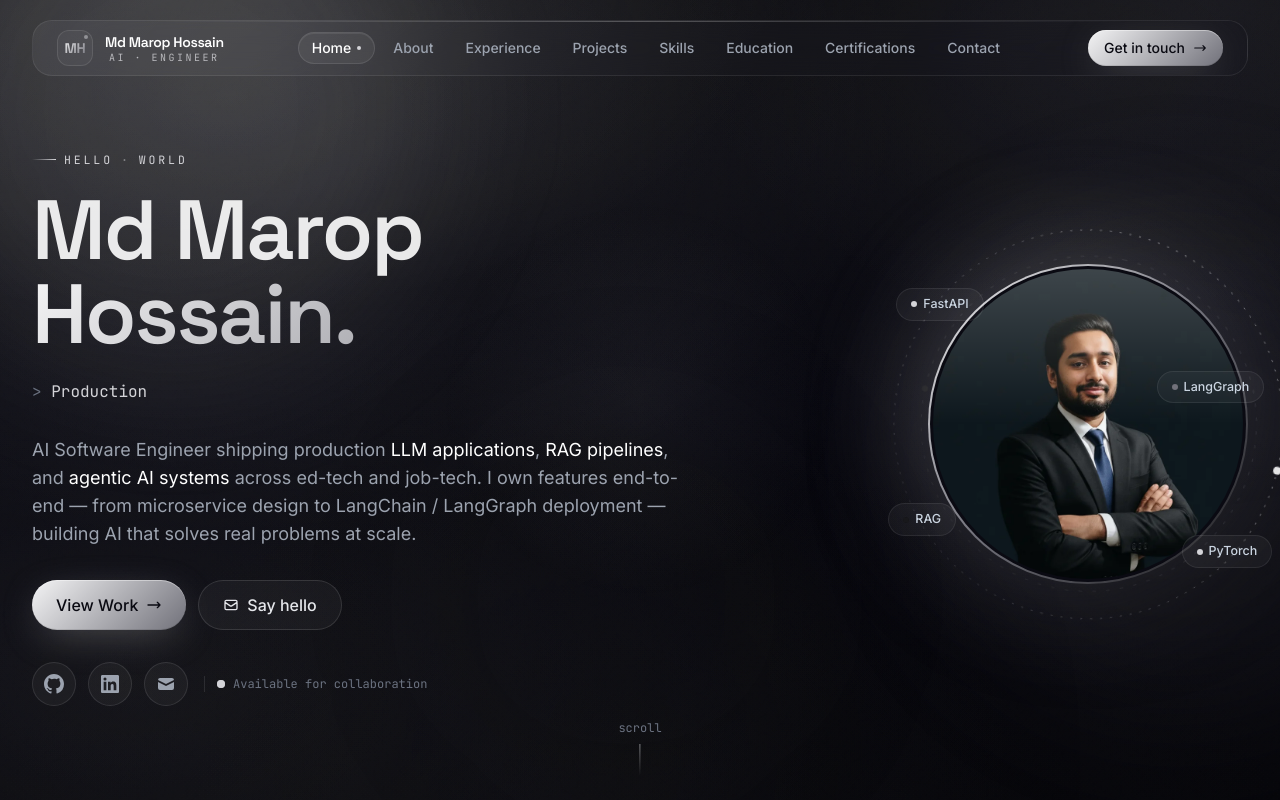
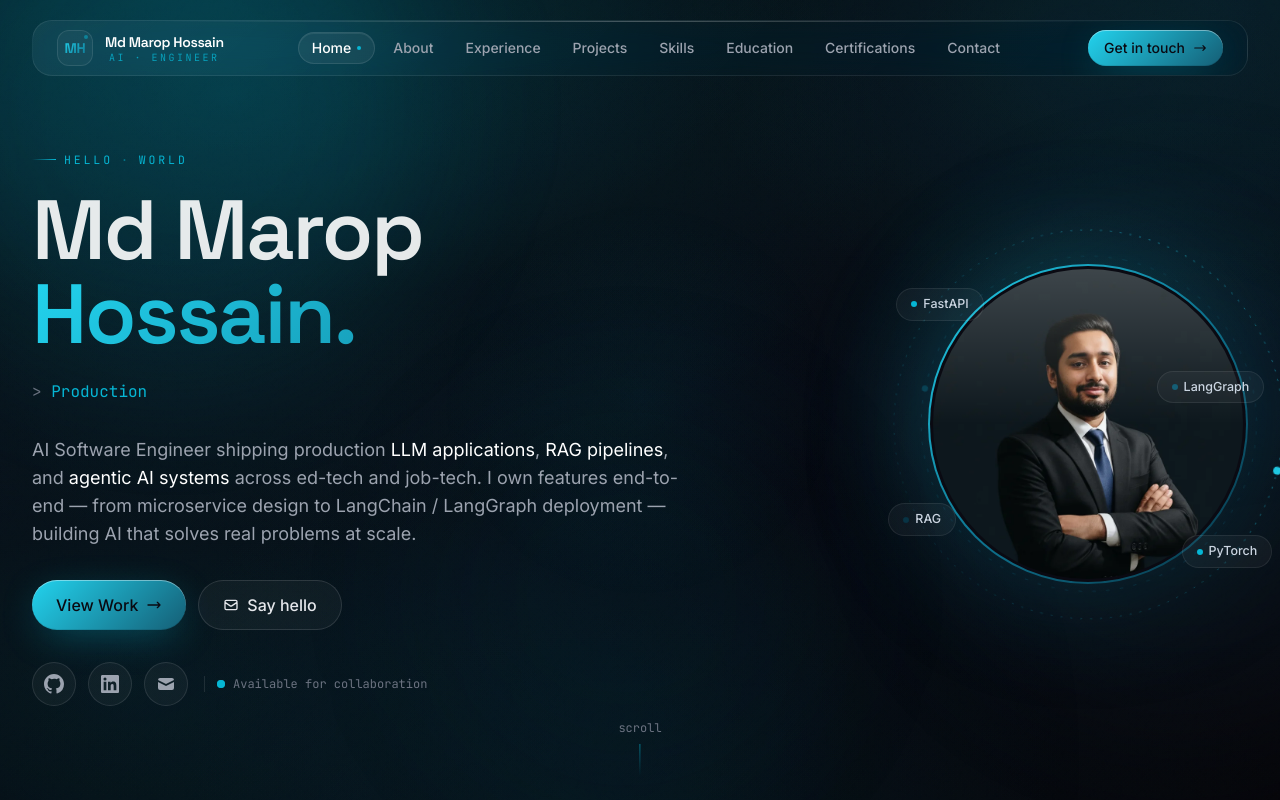
Before and after one commit to md-marop-hossain/md-marop-hossain.github.io, a React (Vite) app: page / in a window 1280 px wide. Shown: the top 800 px of the page. Built offline with nearby package versions, Linux system fonts and the light colour scheme.

Commit message:
Tune dark cyan gradient theme

```diff
--- a/src/App.jsx
+++ b/src/App.jsx
@@ -240,19 +240,19 @@ const certifications = [
 const accentClass = {
   frost: {
     border: "hover:border-frost/40",
-    glow: "group-hover:shadow-[0_0_60px_-10px_rgba(212,212,216,0.3)]",
+    glow: "group-hover:shadow-[0_0_60px_-10px_rgba(6,182,212,0.35)]",
     text: "text-frost",
     bg: "from-frost/20 via-frost/5 to-transparent",
   },
   violet: {
     border: "hover:border-violet-glow/40",
-    glow: "group-hover:shadow-[0_0_60px_-10px_rgba(113,113,122,0.32)]",
+    glow: "group-hover:shadow-[0_0_60px_-10px_rgba(14,116,144,0.35)]",
     text: "text-violet-glow",
     bg: "from-violet-glow/20 via-violet-glow/5 to-transparent",
   },
   magenta: {
     border: "hover:border-magenta-glow/40",
-    glow: "group-hover:shadow-[0_0_60px_-10px_rgba(24,24,27,0.35)]",
+    glow: "group-hover:shadow-[0_0_60px_-10px_rgba(21,94,117,0.35)]",
     text: "text-magenta-glow",
     bg: "from-magenta-glow/20 via-magenta-glow/5 to-transparent",
   },
@@ -397,7 +397,7 @@ function App() {
         className="pointer-events-none fixed inset-0 z-[1] hidden md:block"
         style={{
           background:
-            "radial-gradient(500px circle at var(--sx, 50%) var(--sy, 50%), rgba(212,212,216,0.06), transparent 40%)",
+            "radial-gradient(500px circle at var(--sx, 50%) var(--sy, 50%), rgba(6,182,212,0.06), transparent 40%)",
         }}
       />
 
@@ -660,8 +660,8 @@ function App() {
               </SocialIcon>
               <div className="ml-1 pl-3 border-l border-white/10 hidden sm:flex items-center gap-2 text-xs font-mono text-gray-500">
                 <span className="relative flex h-2 w-2">
-                  <span className="animate-ping absolute inline-flex h-full w-full rounded-full bg-zinc-300 opacity-75" />
-                  <span className="relative inline-flex rounded-full h-2 w-2 bg-zinc-300" />
+                  <span className="animate-ping absolute inline-flex h-full w-full rounded-full bg-frost opacity-75" />
+                  <span className="relative inline-flex rounded-full h-2 w-2 bg-frost" />
                 </span>
                 Available for collaboration
               </div>
@@ -686,11 +686,11 @@ function App() {
                     strokeWidth="0.5"
                     strokeDasharray="1 4"
                   />
-                  <circle cx="100" cy="2" r="2" fill="#f4f4f5" />
+                  <circle cx="100" cy="2" r="2" fill="#22d3ee" />
                   <defs>
                     <linearGradient id="orbit-a" x1="0" x2="1" y1="0" y2="1">
-                      <stop offset="0%" stopColor="#f4f4f5" stopOpacity="0.65" />
-                      <stop offset="100%" stopColor="#71717a" stopOpacity="0.22" />
+                      <stop offset="0%" stopColor="#22d3ee" stopOpacity="0.65" />
+                      <stop offset="100%" stopColor="#155e75" stopOpacity="0.22" />
                     </linearGradient>
                   </defs>
                 </svg>
@@ -714,11 +714,11 @@ function App() {
                     strokeWidth="0.6"
                     strokeDasharray="2 6"
                   />
-                  <circle cx="100" cy="3" r="1.8" fill="#18181b" />
+                  <circle cx="100" cy="3" r="1.8" fill="#083344" />
                   <defs>
                     <linearGradient id="orbit-b" x1="0" x2="1" y1="0" y2="1">
-                      <stop offset="0%" stopColor="#18181b" stopOpacity="0.55" />
-                      <stop offset="100%" stopColor="#71717a" stopOpacity="0.22" />
+                      <stop offset="0%" stopColor="#083344" stopOpacity="0.55" />
+                      <stop offset="100%" stopColor="#155e75" stopOpacity="0.22" />
                     </linearGradient>
                   </defs>
                 </svg>
@@ -1221,8 +1221,8 @@ function App() {
               </div>
               <div className="flex items-center justify-between">
                 <span>Status</span>
-                <span className="flex items-center gap-1.5 text-zinc-300">
-                  <span className="w-1.5 h-1.5 rounded-full bg-zinc-300 animate-pulse" />
+                <span className="flex items-center gap-1.5 text-frost">
+                  <span className="w-1.5 h-1.5 rounded-full bg-frost animate-pulse" />
                   Open to collaborate
                 </span>
               </div>
--- a/src/index.css
+++ b/src/index.css
@@ -1,6 +1,6 @@
 @import url("https://fonts.googleapis.com/css2?family=Inter:wght@300;400;500;600;700;800;900&family=Space+Grotesk:wght@400;500;600;700&family=JetBrains+Mono:wght@400;500;600&display=swap");
 
-/* black/smoke gradient theme */
+/* dark-cyan gradient theme */
 
 @tailwind base;
 @tailwind components;
@@ -11,10 +11,10 @@
   :root {
     --bg-0: #06060a;
     --bg-1: #0a0a12;
-    --bg-2: #101014;
-    --frost: #d4d4d8;
-    --violet: #71717a;
-    --magenta: #18181b;
+    --bg-2: #041019;
+    --frost: #06b6d4;
+    --violet: #155e75;
+    --magenta: #083344;
   }
 
   * {
@@ -43,9 +43,9 @@
     pointer-events: none;
     z-index: 0;
     background:
-      radial-gradient(1000px 600px at 15% -5%, rgba(244, 244, 245, 0.12), transparent 60%),
-      radial-gradient(900px 600px at 95% 0%, rgba(113, 113, 122, 0.12), transparent 60%),
-      radial-gradient(1100px 700px at 50% 110%, rgba(24, 24, 27, 0.22), transparent 60%),
+      radial-gradient(1000px 600px at 15% -5%, rgba(6, 182, 212, 0.16), transparent 60%),
+      radial-gradient(900px 600px at 95% 0%, rgba(14, 116, 144, 0.14), transparent 60%),
+      radial-gradient(1100px 700px at 50% 110%, rgba(8, 51, 68, 0.2), transparent 60%),
       linear-gradient(180deg, #06060a 0%, #08080f 50%, #06060a 100%);
   }
 
@@ -62,7 +62,7 @@
   }
 
   ::selection {
-    background: rgba(212, 212, 216, 0.3);
+    background: rgba(6, 182, 212, 0.32);
     color: #fff;
   }
 
@@ -74,12 +74,12 @@
     background: #06060a;
   }
   ::-webkit-scrollbar-thumb {
-    background: linear-gradient(180deg, #d4d4d8, #71717a);
+    background: linear-gradient(180deg, #06b6d4, #155e75);
     border-radius: 10px;
     border: 2px solid #06060a;
   }
   ::-webkit-scrollbar-thumb:hover {
-    background: linear-gradient(180deg, #71717a, #18181b);
+    background: linear-gradient(180deg, #155e75, #083344);
   }
 }
 
@@ -87,7 +87,7 @@
 @layer components {
   /* Signature gradient text */
   .text-gradient {
-    background: linear-gradient(135deg, #f4f4f5 0%, #71717a 50%, #18181b 100%);
+    background: linear-gradient(135deg, #22d3ee 0%, #0e7490 50%, #083344 100%);
     -webkit-background-clip: text;
     background-clip: text;
     color: transparent;
@@ -135,7 +135,7 @@
     inset: 0;
     background: radial-gradient(
       600px circle at var(--mx, 50%) var(--my, 0%),
-      rgba(212, 212, 216, 0.08),
+      rgba(6, 182, 212, 0.08),
       transparent 40%
     );
     pointer-events: none;
@@ -152,9 +152,9 @@
     border-radius: 20px;
     background: linear-gradient(
       135deg,
-      rgba(212, 212, 216, 0.45),
-      rgba(113, 113, 122, 0.28),
-      rgba(24, 24, 27, 0.45)
+      rgba(6, 182, 212, 0.46),
+      rgba(14, 116, 144, 0.32),
+      rgba(8, 51, 68, 0.44)
     );
     padding: 1px;
   }
@@ -173,9 +173,9 @@
     border-radius: 9999px;
     font-weight: 500;
     color: #0a0a12;
-    background: linear-gradient(135deg, #f4f4f5 0%, #71717a 100%);
+    background: linear-gradient(135deg, #22d3ee 0%, #155e75 100%);
     box-shadow:
-      0 10px 40px -10px rgba(212, 212, 216, 0.35),
+      0 10px 40px -10px rgba(6, 182, 212, 0.45),
       inset 0 1px 0 rgba(255, 255, 255, 0.4),
       inset 0 -1px 0 rgba(0, 0, 0, 0.1);
     transition: transform 0.3s cubic-bezier(0.22, 1, 0.36, 1), box-shadow 0.3s;
@@ -198,7 +198,7 @@
   .btn-primary:hover {
     transform: translateY(-2px);
     box-shadow:
-      0 16px 50px -10px rgba(113, 113, 122, 0.55),
+      0 16px 50px -10px rgba(14, 116, 144, 0.6),
       inset 0 1px 0 rgba(255, 255, 255, 0.5);
   }
   .btn-primary:hover::before {
@@ -220,8 +220,8 @@
     transition: all 0.3s cubic-bezier(0.22, 1, 0.36, 1);
   }
   .btn-ghost:hover {
-    border-color: rgba(212, 212, 216, 0.5);
-    background: rgba(212, 212, 216, 0.08);
+    border-color: rgba(6, 182, 212, 0.5);
+    background: rgba(6, 182, 212, 0.08);
     color: #fff;
     transform: translateY(-2px);
   }
@@ -241,9 +241,9 @@
     transition: all 0.3s ease;
   }
   .chip:hover {
-    border-color: rgba(212, 212, 216, 0.4);
-    color: #f4f4f5;
-    background: rgba(212, 212, 216, 0.08);
+    border-color: rgba(6, 182, 212, 0.4);
+    color: #22d3ee;
+    background: rgba(6, 182, 212, 0.08);
     transform: translateY(-1px);
   }
 
@@ -256,13 +256,13 @@
     font-size: 0.72rem;
     letter-spacing: 0.25em;
     text-transform: uppercase;
-    color: #d4d4d8;
+    color: #06b6d4;
   }
   .eyebrow::before {
     content: "";
     width: 1.5rem;
     height: 1px;
-    background: linear-gradient(90deg, transparent, #d4d4d8);
+    background: linear-gradient(90deg, transparent, #06b6d4);
   }
 
   /* Section heading — refined display */
@@ -277,7 +277,7 @@
   /* Cursor for typing effect */
   .typing-cursor::after {
     content: "▍";
-    color: #d4d4d8;
+    color: #06b6d4;
     animation: blink 1s step-end infinite;
     margin-left: 2px;
   }
@@ -300,8 +300,8 @@
     background: linear-gradient(
       180deg,
       transparent,
-      rgba(212, 212, 216, 0.35) 10%,
-      rgba(113, 113, 122, 0.35) 90%,
+      rgba(6, 182, 212, 0.35) 10%,
+      rgba(14, 116, 144, 0.35) 90%,
       transparent
     );
   }
@@ -319,9 +319,9 @@
     height: 0.875rem;
     border-radius: 9999px;
     background: #0a0a12;
-    border: 2px solid #d4d4d8;
-    box-shadow: 0 0 0 4px rgba(212, 212, 216, 0.12),
-      0 0 20px rgba(212, 212, 216, 0.38);
+    border: 2px solid #06b6d4;
+    box-shadow: 0 0 0 4px rgba(6, 182, 212, 0.12),
+      0 0 20px rgba(6, 182, 212, 0.38);
   }
   @media (min-width: 768px) {
     .timeline-dot {
@@ -353,7 +353,7 @@
     bottom: -2px;
     width: 100%;
     height: 1px;
-    background: linear-gradient(90deg, #d4d4d8, #71717a);
+    background: linear-gradient(90deg, #06b6d4, #155e75);
     transform: scaleX(0);
     transform-origin: left;
     transition: transform 0.4s cubic-bezier(0.22, 1, 0.36, 1);
--- a/tailwind.config.js
+++ b/tailwind.config.js
@@ -17,27 +17,27 @@ export default {
           600: "#1f1f3a",
         },
         frost: {
-          DEFAULT: "#d4d4d8",
-          soft: "#f4f4f5",
-          deep: "#a1a1aa",
+          DEFAULT: "#06b6d4",
+          soft: "#22d3ee",
+          deep: "#0891b2",
         },
         violet: {
-          glow: "#71717a",
-          deep: "#3f3f46",
+          glow: "#155e75",
+          deep: "#164e63",
         },
         magenta: {
-          glow: "#18181b",
+          glow: "#083344",
         },
       },
       backgroundImage: {
         "gradient-signature":
-          "linear-gradient(135deg, #f4f4f5 0%, #71717a 50%, #18181b 100%)",
+          "linear-gradient(135deg, #22d3ee 0%, #0e7490 50%, #083344 100%)",
         "gradient-signature-soft":
-          "linear-gradient(135deg, rgba(244,244,245,0.18) 0%, rgba(113,113,122,0.16) 50%, rgba(24,24,27,0.18) 100%)",
+          "linear-gradient(135deg, rgba(34,211,238,0.18) 0%, rgba(14,116,144,0.16) 50%, rgba(8,51,68,0.2) 100%)",
         "gradient-glass":
           "linear-gradient(135deg, rgba(255,255,255,0.08) 0%, rgba(255,255,255,0.02) 40%, rgba(255,255,255,0) 100%)",
         "gradient-mesh":
-          "radial-gradient(at 18% 12%, rgba(244,244,245,0.16) 0px, transparent 45%), radial-gradient(at 85% 8%, rgba(113,113,122,0.16) 0px, transparent 45%), radial-gradient(at 50% 95%, rgba(24,24,27,0.22) 0px, transparent 50%), radial-gradient(at 10% 85%, rgba(161,161,170,0.14) 0px, transparent 45%)",
+          "radial-gradient(at 18% 12%, rgba(6,182,212,0.22) 0px, transparent 45%), radial-gradient(at 85% 8%, rgba(14,116,144,0.2) 0px, transparent 45%), radial-gradient(at 50% 95%, rgba(8,51,68,0.2) 0px, transparent 50%), radial-gradient(at 10% 85%, rgba(8,145,178,0.18) 0px, transparent 45%)",
         "gradient-radial":
           "radial-gradient(var(--tw-gradient-stops))",
         noise:
@@ -91,11 +91,11 @@ export default {
         "pulse-glow": {
           "0%,100%": {
             boxShadow:
-              "0 0 0 0 rgba(212,212,216,0.35), 0 0 40px -10px rgba(113,113,122,0.45)",
+              "0 0 0 0 rgba(6,182,212,0.35), 0 0 40px -10px rgba(14,116,144,0.45)",
           },
           "50%": {
             boxShadow:
-              "0 0 0 12px rgba(212,212,216,0), 0 0 60px -10px rgba(113,113,122,0.65)",
+              "0 0 0 12px rgba(6,182,212,0), 0 0 60px -10px rgba(14,116,144,0.65)",
           },
         },
         marquee: {
@@ -104,8 +104,8 @@ export default {
         },
       },
       boxShadow: {
-        glow: "0 20px 80px -20px rgba(212,212,216,0.28)",
-        "glow-violet": "0 20px 80px -20px rgba(113,113,122,0.35)",
+        glow: "0 20px 80px -20px rgba(6,182,212,0.32)",
+        "glow-violet": "0 20px 80px -20px rgba(14,116,144,0.38)",
         inset: "inset 0 1px 0 0 rgba(255,255,255,0.08)",
       },
     },
```
